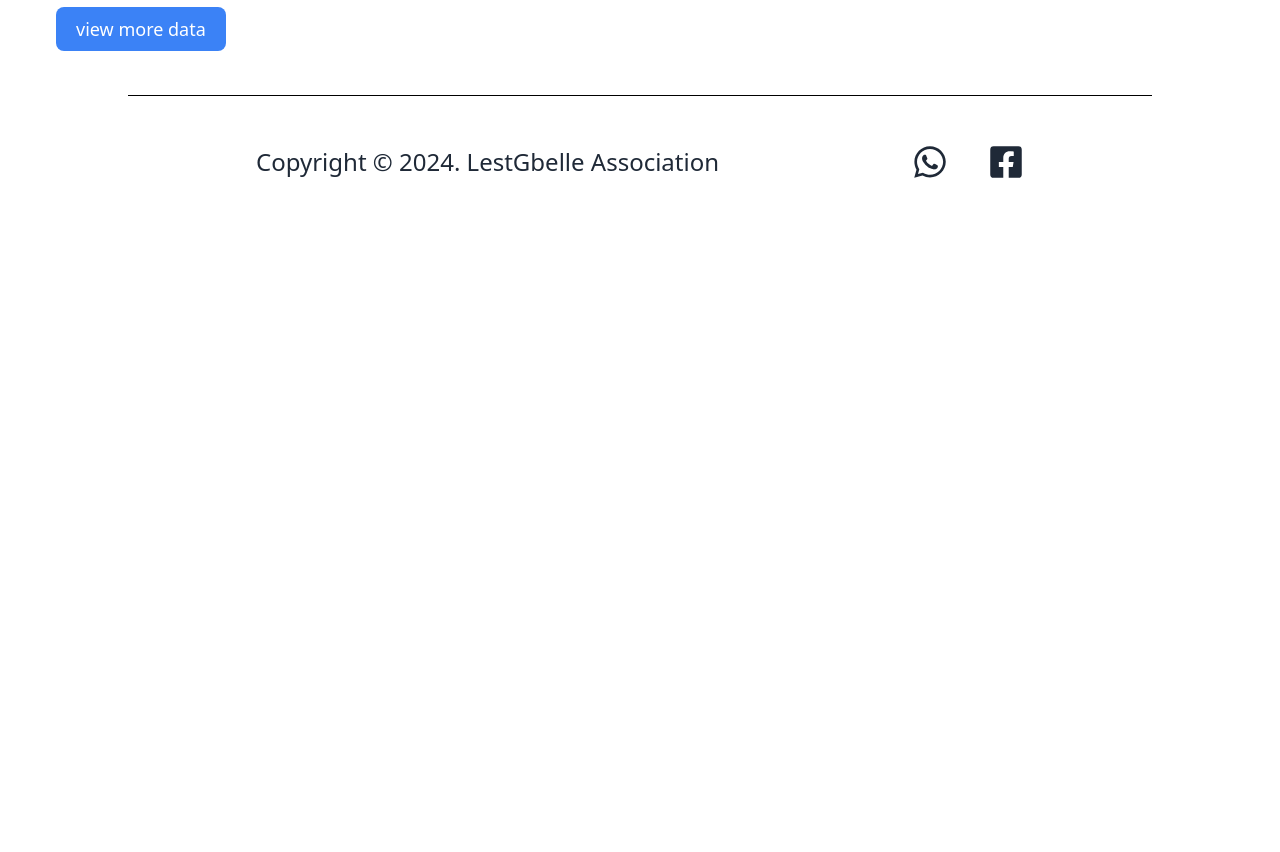
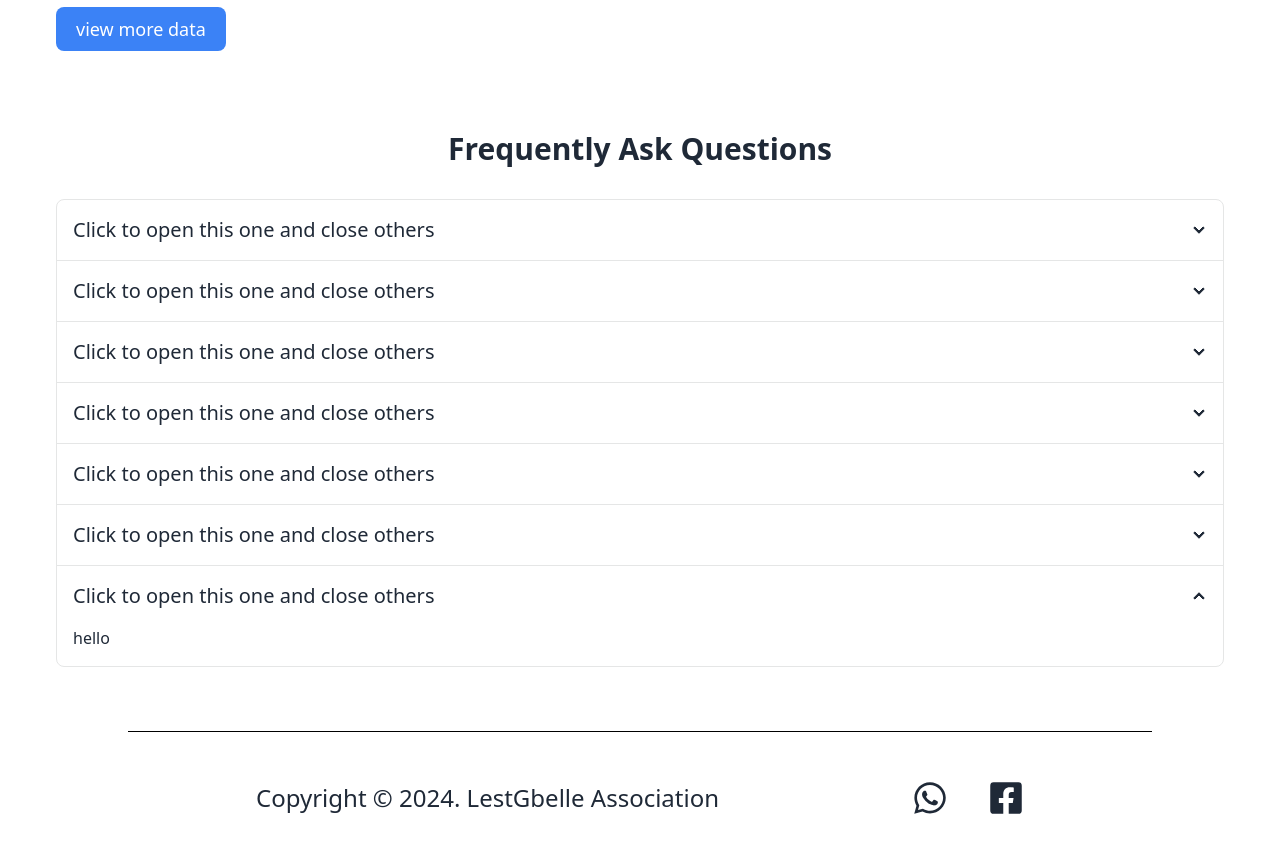
Before and after one commit to mulbahoplanojames/Lest-Gbelle-Weekly-Dew-Payment-And-Records-Collection, a React (Vite) app: page / in a window 1280 px wide. Shown: the part 1800-2652 px from the top of the page. Before the commit the page ends 2028 px from the top, so only its background shows below. Built offline with nearby package versions, Linux system fonts and the light colour scheme.

Commit message:
Added an Accordion section to display frequently ask questions and answers

```diff
--- /dev/null
+++ b/src/Components/FAQ/Accordion.jsx
@@ -0,0 +1,19 @@
+import React from "react";
+
+const Accordion = () => {
+	return (
+		<>
+			<div className='collapse collapse-arrow join-item border border-base-300'>
+				<input type='radio' name='my-accordion-4' defaultChecked />
+				<div className='collapse-title text-xl font-medium'>
+					Click to open this one and close others
+				</div>
+				<div className='collapse-content'>
+					<p>hello</p>
+				</div>
+			</div>
+		</>
+	);
+};
+
+export default Accordion;
--- /dev/null
+++ b/src/Components/FAQ/Faq.jsx
@@ -0,0 +1,24 @@
+import Accordion from "./Accordion";
+
+const Faq = () => {
+	return (
+		<>
+			<section className='mt-20 mb-16 '>
+				<h1 className='md:text-3xl text-xl capitalize font-bold pb-8 text-center'>
+					Frequently ask questions
+				</h1>
+				<div className='join join-vertical w-full'>
+					<Accordion title={""} description={""} />
+					<Accordion title={""} description={""} />
+					<Accordion title={""} description={""} />
+					<Accordion title={""} description={""} />
+					<Accordion title={""} description={""} />
+					<Accordion title={""} description={""} />
+					<Accordion title={""} description={""} />
+				</div>
+			</section>
+		</>
+	);
+};
+
+export default Faq;
--- a/src/Constant/Constant.jsx
+++ b/src/Constant/Constant.jsx
@@ -4,7 +4,7 @@
 
 const HERO_TEXT = `LestGbelle is an organization founded by international students in
 Rwanda with a primary focus on fostering unity and facilitating
-development initiatives. LestGblele strives to create a harmonious
+development initiatives. LestGbelle strives to create a harmonious
 environment where diverse perspectives converge for the collective
 betterment of society.`;
 
--- a/src/Pages/Form/MemberForm.jsx
+++ b/src/Pages/Form/MemberForm.jsx
@@ -29,7 +29,7 @@
 
 			Swal.fire({
 				title: "🎉👏🙌✨🎊",
-				text: "Message sent successfully!",
+				text: "Message sent successfully!, Our team will reach out to you soon",
 				icon: "success",
 			});
 		} else {
--- a/src/Pages/Home.jsx
+++ b/src/Pages/Home.jsx
@@ -3,6 +3,7 @@
 import Button from "../Interfaces/Button/Button";
 import { Link } from "react-router-dom";
 import { MEMBERS_INFO_JANUARY } from "../Data/MemberInfo";
+import Faq from "../Components/FAQ/Faq";
 
 const Home = () => {
 	return (
@@ -14,6 +15,8 @@
 				<Link to='/moredata'>
 					<Button text={"view more data"} />
 				</Link>
+
+				<Faq />
 			</div>
 		</>
 	);
```
